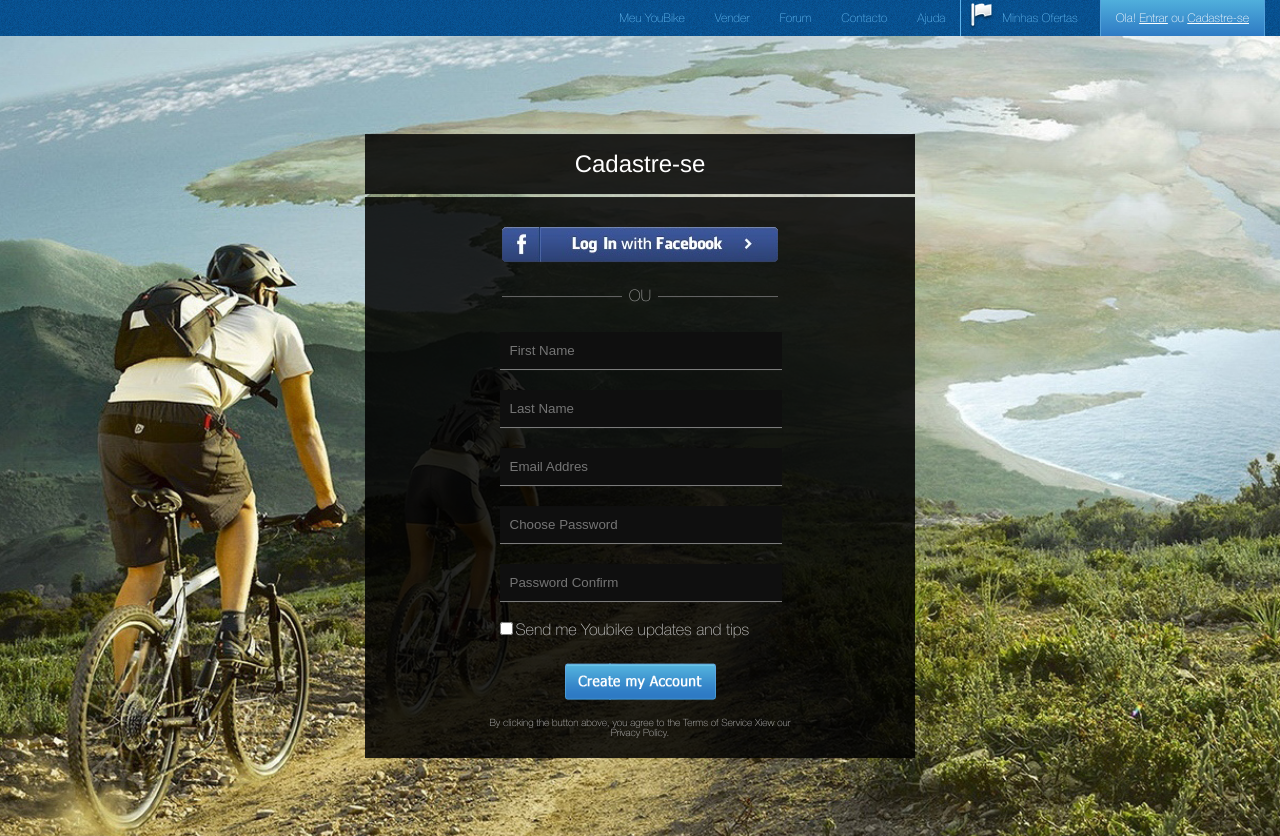
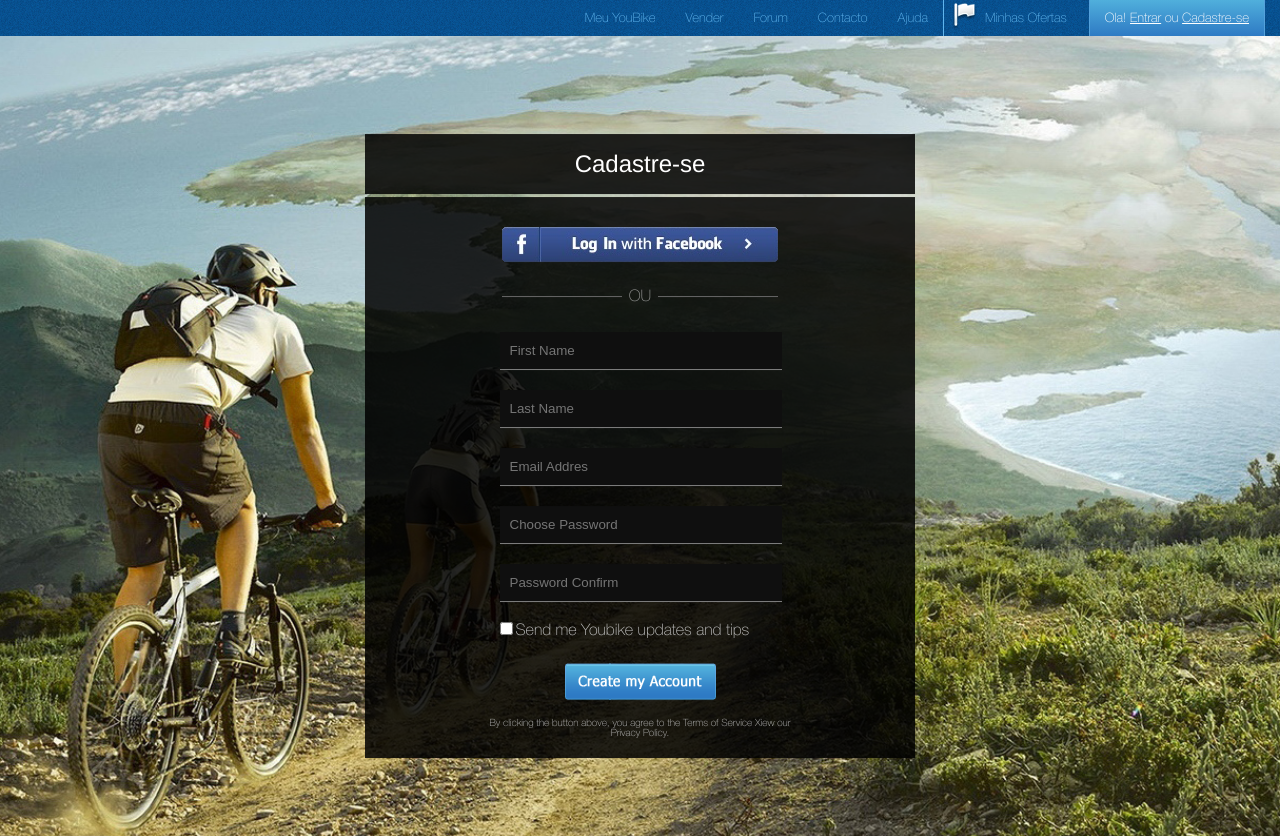
Before and after one commit to Asmondius/Homework, a plain HTML site: page Homework 5/index.html in a window 1280 px wide. Drawn offline with Linux system fonts and the light colour scheme.

Commit message:
Fixed HW  #5

```diff
--- a/Homework 5/CSS/Style.css
+++ b/Homework 5/CSS/Style.css
@@ -7,7 +7,7 @@ body{
 }
 /*--Header--*/
 header{
-	font-size: 12px;
+	font-size: small;
 	color: #60b5ed;
 	margin: 0 auto;
 	width: auto;
```
